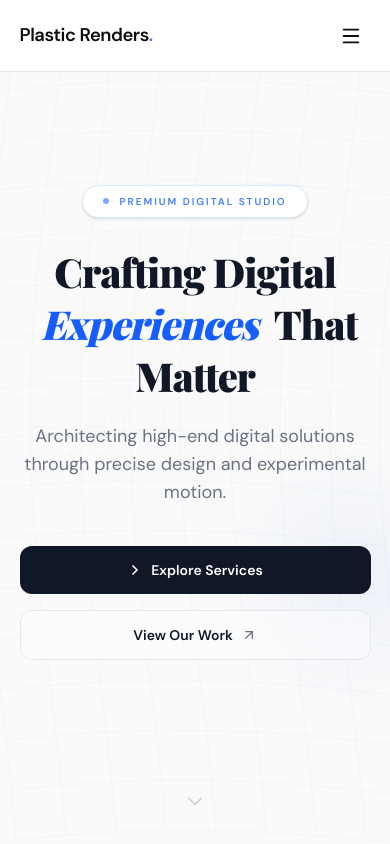
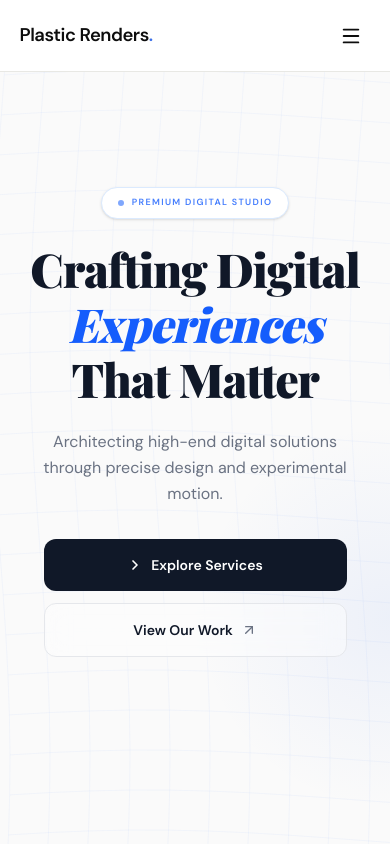
Before and after one commit to adityasingh-dev-in/plastic-renders, a React (Vite) app in the folder frontend/: page / in a window 390 px wide. Shown: the top 844 px of the page. Built offline with nearby package versions, Linux system fonts and the light colour scheme.

Commit message:
feat: introduce HeroSection component with generative mesh background, Framer Motion animations, and responsive layout.

```diff
--- a/frontend/src/sections/Hero/HeroSection.tsx
+++ b/frontend/src/sections/Hero/HeroSection.tsx
@@ -30,36 +30,34 @@ export default function Hero() {
       time += 0.005;
       ctx.clearRect(0, 0, canvas.width, canvas.height);
 
-      const gridSize = 50;
+      // OPTIMIZATION: Larger grid on mobile to save CPU
+      const isMobile = window.innerWidth < 768;
+      const gridSize = isMobile ? 40 : 50;
+
       const rows = Math.ceil(canvas.height / gridSize) + 1;
       const cols = Math.ceil(canvas.width / gridSize) + 1;
 
       ctx.beginPath();
-      ctx.strokeStyle = 'rgba(59, 111, 232, 0.08)'; // Subtle blue lines
+      ctx.strokeStyle = 'rgba(59, 111, 232, 0.08)';
       ctx.lineWidth = 1;
 
       for (let y = 0; y < rows; y++) {
         for (let x = 0; x < cols; x++) {
-          // The "Magic": Using Sine waves to create fluid movement
-          const xOffset = Math.sin(time + y * 0.3) * 20;
-          const yOffset = Math.cos(time + x * 0.3) * 20;
-
+          const xOffset = Math.sin(time + y * 0.3) * (isMobile ? 10 : 20);
+          const yOffset = Math.cos(time + x * 0.3) * (isMobile ? 10 : 20);
           const px = x * gridSize + xOffset;
           const py = y * gridSize + yOffset;
-
           if (x === 0) ctx.moveTo(px, py);
           else ctx.lineTo(px, py);
         }
       }
 
-      // Vertical lines for the mesh
       for (let x = 0; x < cols; x++) {
         for (let y = 0; y < rows; y++) {
-          const xOffset = Math.sin(time + y * 0.3) * 20;
-          const yOffset = Math.cos(time + x * 0.3) * 20;
+          const xOffset = Math.sin(time + y * 0.3) * (isMobile ? 10 : 20);
+          const yOffset = Math.cos(time + x * 0.3) * (isMobile ? 10 : 20);
           const px = x * gridSize + xOffset;
           const py = y * gridSize + yOffset;
-
           if (y === 0) ctx.moveTo(px, py);
           else ctx.lineTo(px, py);
         }
@@ -94,32 +92,30 @@ export default function Hero() {
       ref={ref}
       id="hero"
       className="min-h-screen w-full flex flex-col items-center justify-center text-center
-                 px-[5vw] pt-[120px] pb-20 relative overflow-hidden bg-[#fafafa]"
+                 px-6 sm:px-[5vw] pt-[100px] sm:pt-[120px] pb-20 relative overflow-hidden bg-[#fafafa]"
     >
-      {/* ── The Mesh Background ── */}
       <canvas
         ref={canvasRef}
         className="pointer-events-none absolute inset-0 w-full h-full z-0 opacity-60"
       />
 
-      {/* ── Improved Radial Gradient ── */}
       <motion.div
         className="pointer-events-none absolute z-0"
         style={{
           y: orbY,
-          width: '80vw',
-          height: '80vw',
-          background: 'radial-gradient(circle, rgba(59,111,232,0.07) 0%, transparent 60%)',
+          width: '100vw', // Wider on mobile
+          height: '100vw',
+          background: 'radial-gradient(circle, rgba(59,111,232,0.07) 0%, transparent 70%)',
           left: '50%',
           top: '50%',
           transform: 'translate(-50%, -50%)',
         }}
       />
 
-      {/* ── Parallax background watermark ── */}
+      {/* Watermark: Hidden on very small screens for better performance/clarity */}
       <motion.div
         style={{ y: bgY }}
-        className="pointer-events-none absolute inset-0 flex items-center justify-center z-0"
+        className="pointer-events-none absolute inset-0 hidden sm:flex items-center justify-center z-0"
       >
         <span
           className="font-serif font-black select-none tracking-tighter"
@@ -134,32 +130,31 @@ export default function Hero() {
         </span>
       </motion.div>
 
-      {/* ── Main content ── */}
       <motion.div className="relative z-10 flex flex-col items-center w-full max-w-[720px] mx-auto">
-        {/* Eyebrow */}
+        {/* Eyebrow - Smaller text on mobile */}
         <motion.div
           initial={{ opacity: 0, y: 20 }}
           animate={{ opacity: 1, y: 0 }}
-          className="inline-flex items-center gap-2.5 mb-8 px-5 py-2 rounded-full bg-white border border-blue-100 shadow-sm"
+          className="inline-flex items-center gap-2 mb-6 sm:mb-8 px-4 sm:px-5 py-2 rounded-full bg-white border border-blue-100 shadow-sm"
         >
           <span className="w-1.5 h-1.5 rounded-full bg-blue-600 animate-pulse" />
-          <span className="text-[10px] font-bold tracking-[0.2em] uppercase text-blue-600/80">
+          <span className="text-[9px] sm:text-[10px] font-bold tracking-[0.15em] sm:tracking-[0.2em] uppercase text-blue-600/80">
             Premium Digital Studio
           </span>
         </motion.div>
 
-        {/* Headline */}
+        {/* Headline - Optimized clamp and line height for mobile */}
         <motion.h1
           initial={{ opacity: 0 }}
           animate={{ opacity: 1 }}
-          className="font-serif font-black leading-[1.1] tracking-tight flex flex-wrap justify-center gap-[0.2em]"
-          style={{ fontSize: 'clamp(2.5rem, 7vw, 5rem)' }}
+          className="font-serif font-black leading-[1.1] sm:leading-[1.1] tracking-tight flex flex-wrap justify-center gap-x-[0.2em] gap-y-1 sm:gap-y-0"
+          style={{ fontSize: 'clamp(2.5rem, 12vw, 5rem)' }}
         >
           {words.map((w, i) => (
             <motion.span key={i} initial={{ opacity: 0, y: 20 }} animate={{ opacity: 1, y: 0 }} transition={{ ...textSpring, delay: 0.1 * i }} className="text-gray-900">{w}</motion.span>
           ))}
           {blueWords.map((w, i) => (
-            <span key={i} className="text-blue-600 italic px-2">{w}</span>
+            <span key={i} className="text-blue-600 italic w-full sm:w-auto">{w}</span>
           ))}
           {trailWords.map((w, i) => (
             <motion.span key={i} initial={{ opacity: 0, y: 20 }} animate={{ opacity: 1, y: 0 }} transition={{ ...textSpring, delay: 0.4 + (0.1 * i) }} className="text-gray-900">{w}</motion.span>
@@ -170,23 +165,22 @@ export default function Hero() {
           initial={{ opacity: 0 }}
           animate={{ opacity: 1 }}
           transition={{ delay: 0.6 }}
-          className="mt-6 text-gray-500 max-w-[500px] text-lg"
+          className="mt-6 text-gray-500 max-w-[500px] text-base sm:text-lg leading-relaxed px-4 sm:px-0"
         >
           Architecting high-end digital solutions through precise design and experimental motion.
         </motion.p>
 
-
-        {/* CTA Buttons */}
+        {/* CTA Buttons - Full width on mobile */}
         <motion.div
           initial={{ opacity: 0, y: 20 }}
           animate={{ opacity: 1, y: 0 }}
           transition={{ duration: 0.7, delay: 0.85 }}
-            className="flex flex-col sm:flex-row gap-4 mt-10 w-full max-w-[460px] justify-center relative z-20"
+          className="flex flex-col sm:flex-row gap-3 sm:gap-4 mt-8 sm:mt-10 w-full px-6 sm:px-0 sm:max-w-[460px] justify-center relative z-20"
         >
           <a
             href="#services"
             onClick={(e) => scrollToSection(e, '#services')}
-            className="group relative inline-flex items-center justify-center gap-2 bg-gray-900 text-white px-8 py-3.5 rounded-xl text-sm font-semibold transition-all duration-300 hover:bg-blue-600 hover:-translate-y-1 hover:shadow-[0_8px_20px_rgba(59,111,232,0.3)] w-full sm:w-auto overflow-hidden"
+            className="group relative inline-flex items-center justify-center gap-2 bg-gray-900 text-white px-8 py-4 sm:py-3.5 rounded-xl text-sm font-semibold transition-all duration-300 active:scale-95 sm:hover:bg-blue-600 sm:hover:-translate-y-1 w-full sm:w-auto overflow-hidden"
           >
             <ChevronRight size={16} strokeWidth={2.5} />
             Explore Services
@@ -195,7 +189,7 @@ export default function Hero() {
           <a
             href="#video-works"
             onClick={(e) => scrollToSection(e, '#video-works')}
-            className="inline-flex items-center justify-center gap-2 bg-white/40 backdrop-blur-md text-gray-900 border border-gray-200 px-8 py-3.5 rounded-xl text-sm font-semibold transition-all duration-300 hover:bg-white hover:border-gray-300 hover:-translate-y-1 hover:shadow-lg w-full sm:w-auto"
+            className="inline-flex items-center justify-center gap-2 bg-white/40 backdrop-blur-md text-gray-900 border border-gray-200 px-8 py-4 sm:py-3.5 rounded-xl text-sm font-semibold transition-all duration-300 active:scale-95 sm:hover:bg-white w-full sm:w-auto"
           >
             View Our Work
             <ArrowUpRight size={16} strokeWidth={2} className="text-gray-500" />
@@ -203,11 +197,11 @@ export default function Hero() {
         </motion.div>
       </motion.div>
 
-      {/* ── Scroll hint ── */}
+      {/* ── Scroll hint - Hidden on small mobile to save space ── */}
       <motion.div
         animate={{ y: [0, 10, 0] }}
         transition={{ repeat: Infinity, duration: 2 }}
-        className="absolute bottom-10 text-gray-300"
+        className="absolute bottom-6 sm:bottom-10 text-gray-300 hidden xs:block"
       >
         <ChevronDown size={24} />
       </motion.div>
```
Lines whose indentation alone changed are shown as unchanged.
